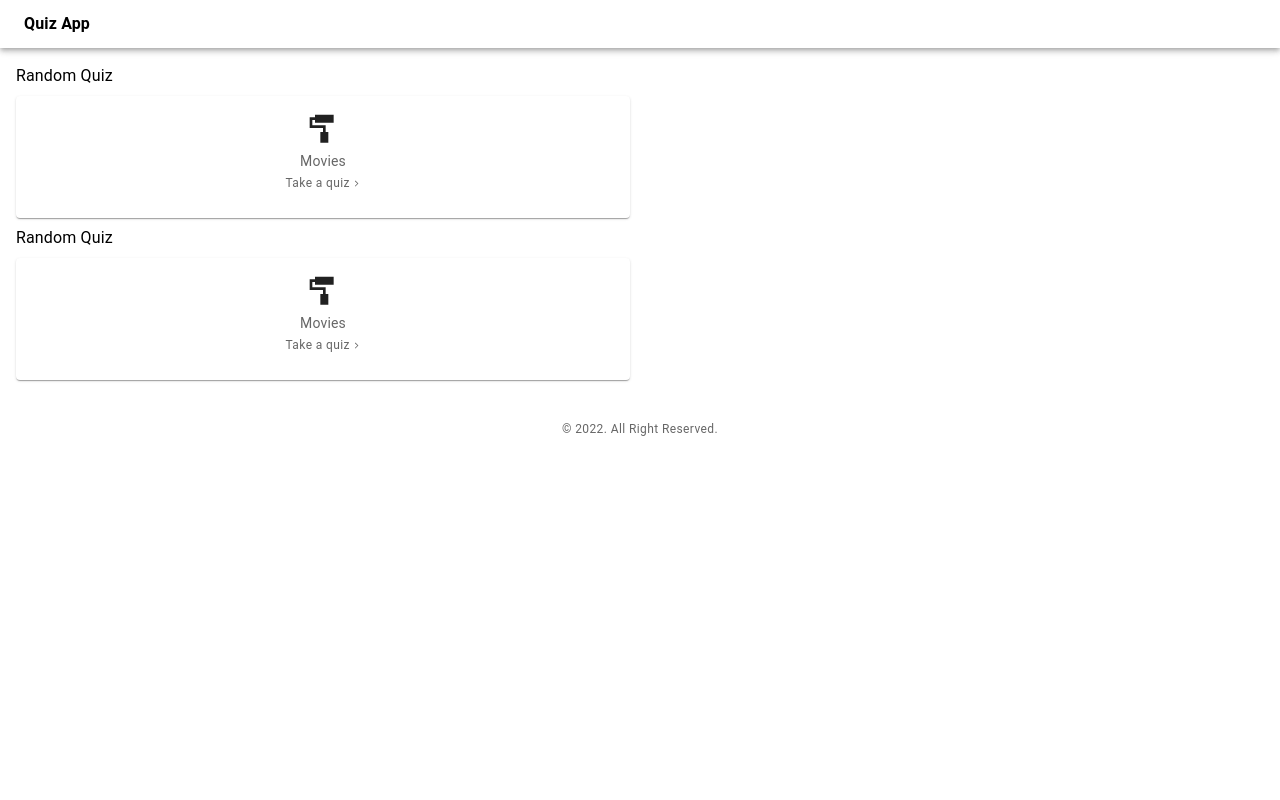
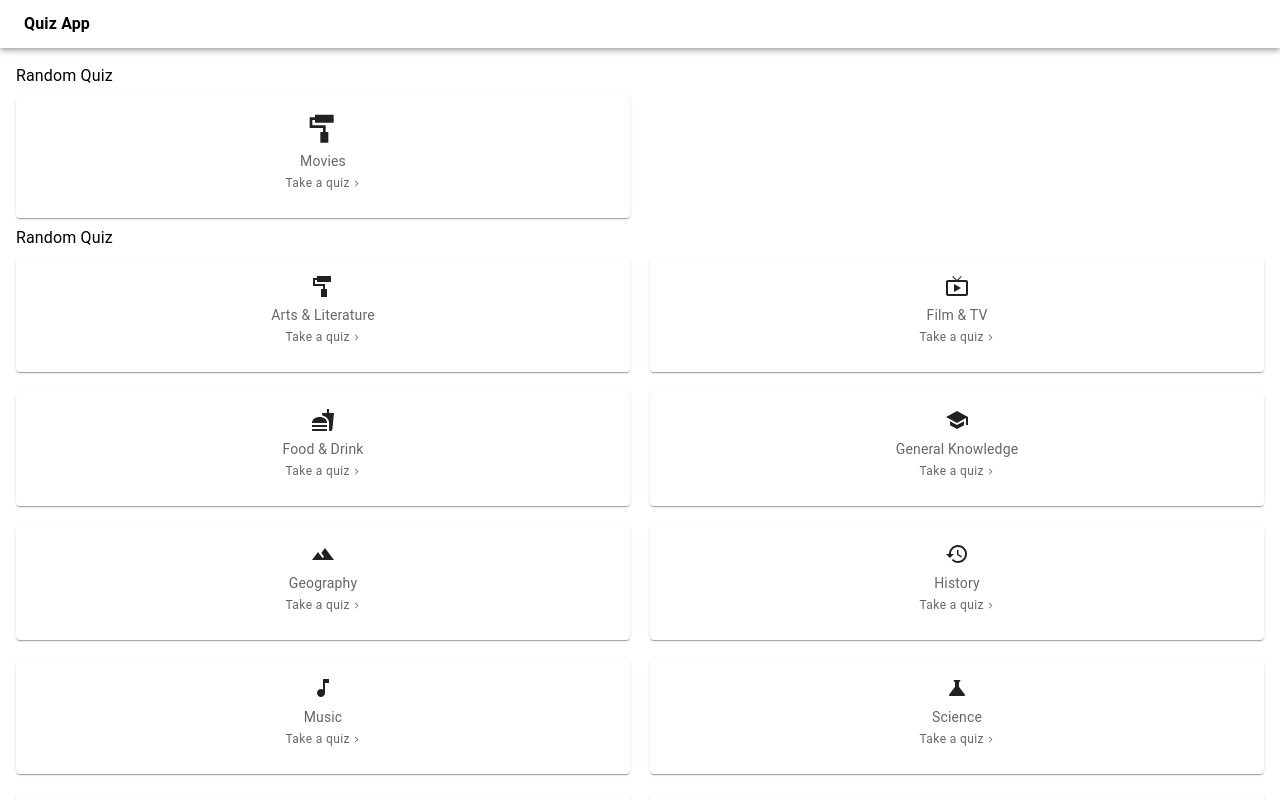
Before and after one commit to herisusantoarismann/next-quiz, a Next.js app: page / in a window 1280 px wide. Shown: the top 800 px of the page. Built offline with nearby package versions, Linux system fonts and the light colour scheme.

Commit message:
Add dynamic render

```diff
--- a/pages/index.tsx
+++ b/pages/index.tsx
@@ -1,3 +1,4 @@
+import React from "react";
 import type { NextPage } from "next";
 
 import AppBar from "@mui/material/AppBar";
@@ -19,7 +20,7 @@ import ConnectWithoutContactIcon from "@mui/icons-material/ConnectWithoutContact
 import SportsIcon from "@mui/icons-material/Sports";
 import ArrowForwardIosIcon from "@mui/icons-material/ArrowForwardIos";
 
-import { category } from "../utils/category";
+import { categories } from "../utils/categories";
 
 const Home: NextPage = () => {
   return (
@@ -84,13 +85,13 @@ const Home: NextPage = () => {
               padding: "0.5rem 0",
             }}
           >
+            {categories.map((category) => {
+              return (
                 <Card style={{ textAlign: "center" }}>
                   <CardContent>
-                <Typography component="div">
-                  <ImagesearchRollerIcon style={{ fontSize: "2em" }} />
-                </Typography>
+                    <Typography component="div">{category.icon}</Typography>
                     <Typography variant="body2" color="text.secondary">
-                  Movies
+                      {category.name}
                     </Typography>
                     <Typography variant="caption" color="text.secondary">
                       Take a quiz{" "}
@@ -98,6 +99,8 @@ const Home: NextPage = () => {
                     </Typography>
                   </CardContent>
                 </Card>
+              );
+            })}
           </Box>
         </Box>
       </Box>
--- /dev/null
+++ b/utils/categories.js
@@ -0,0 +1,65 @@
+import ImagesearchRollerIcon from "@mui/icons-material/ImagesearchRoller";
+import LiveTvIcon from "@mui/icons-material/LiveTv";
+import FastfoodIcon from "@mui/icons-material/Fastfood";
+import SchoolIcon from "@mui/icons-material/School";
+import TerrainIcon from "@mui/icons-material/Terrain";
+import HistoryIcon from "@mui/icons-material/History";
+import MusicNoteIcon from "@mui/icons-material/MusicNote";
+import ScienceIcon from "@mui/icons-material/Science";
+import ConnectWithoutContactIcon from "@mui/icons-material/ConnectWithoutContact";
+import SportsIcon from "@mui/icons-material/Sports";
+
+const categories = [
+  {
+    name: "Arts & Literature",
+    query: "arts_and_literature",
+    icon: <ImagesearchRollerIcon />,
+  },
+  {
+    name: "Film & TV",
+    query: "film_and_tv",
+    icon: <LiveTvIcon />,
+  },
+  {
+    name: "Food & Drink",
+    query: "food_and_drink",
+    icon: <FastfoodIcon />,
+  },
+  {
+    name: "General Knowledge",
+    query: "general_knowledge",
+    icon: <SchoolIcon />,
+  },
+  {
+    name: "Geography",
+    query: "geography",
+    icon: <TerrainIcon />,
+  },
+  {
+    name: "History",
+    query: "history",
+    icon: <HistoryIcon />,
+  },
+  {
+    name: "Music",
+    query: "music",
+    icon: <MusicNoteIcon />,
+  },
+  {
+    name: "Science",
+    query: "science",
+    icon: <ScienceIcon />,
+  },
+  {
+    name: "Society & Culture",
+    query: "society_and_culture",
+    icon: <ConnectWithoutContactIcon />,
+  },
+  {
+    name: "Sport & Leisure",
+    query: "sport_and_leisure",
+    icon: <SportsIcon />,
+  },
+];
+
+export { categories };
```
Also changed, not shown: utils/category.js (deleted, +0 -54 lines). Lines whose indentation alone changed are shown as unchanged.
